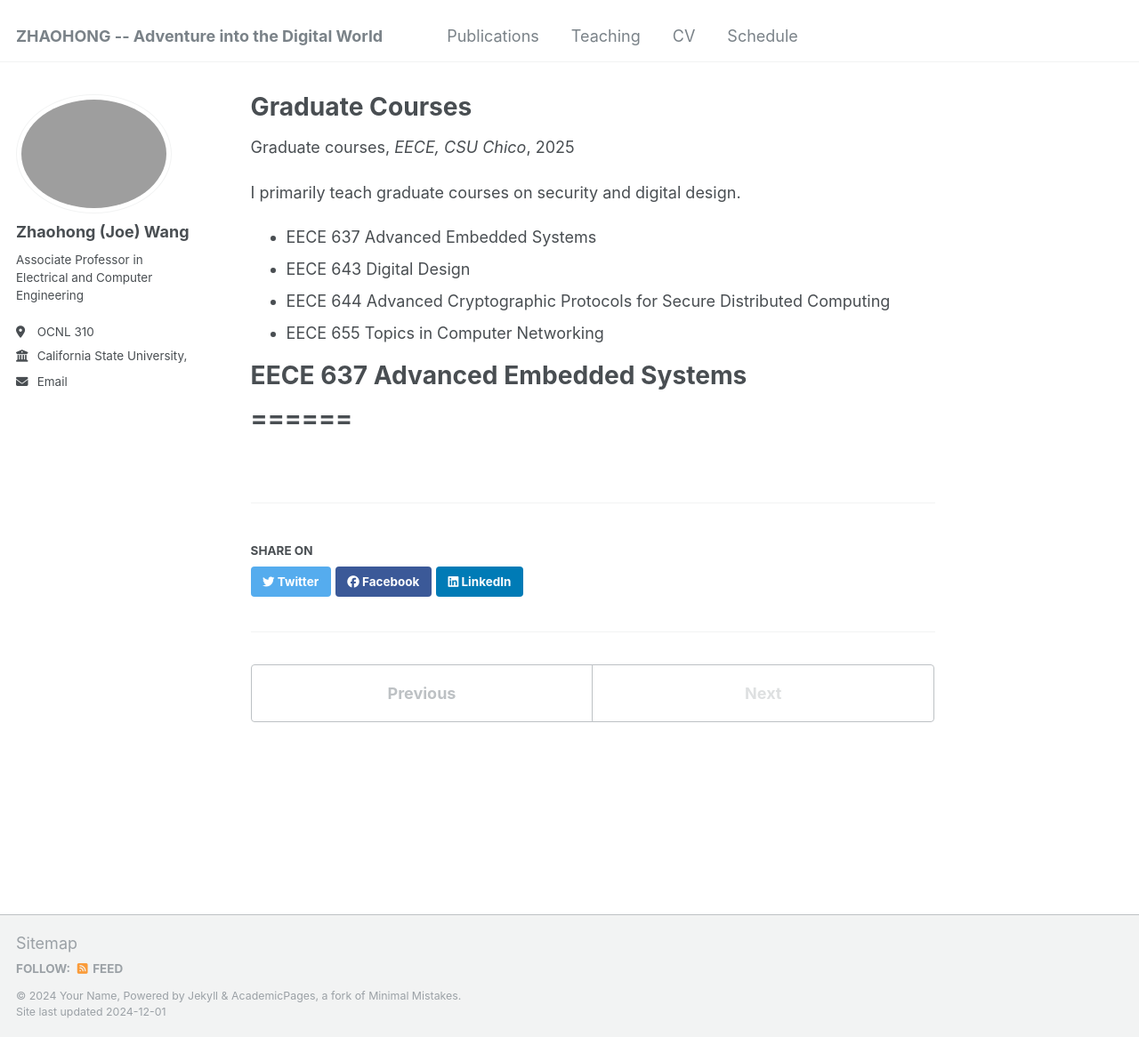
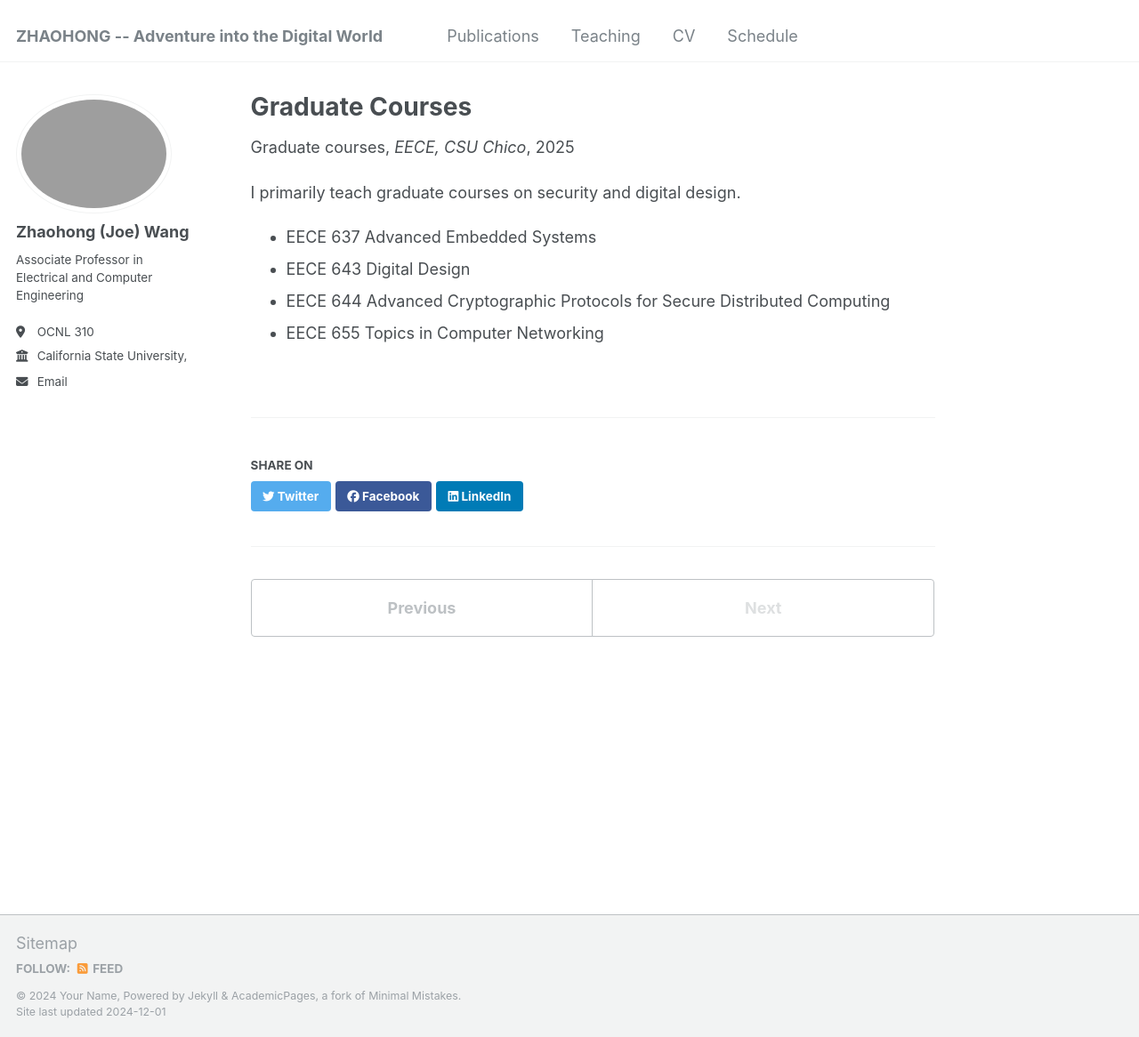
Before and after one commit to ciphermpcJoe/ciphermpcjoe.github.io, a Jekyll site: the page built from _teaching/2014-spring-teaching-1.md, in a window 1280 px wide and 1166 px high. Shown: the whole window at 89% size. Built offline with Jekyll 4.4.1, drawn with Linux system fonts in a browser that asks for light colours.

Commit message:
Teaching

```diff
--- a/_teaching/2014-spring-teaching-1.md
+++ b/_teaching/2014-spring-teaching-1.md
@@ -13,6 +13,3 @@ I primarily teach graduate courses on security and digital design.
 * EECE 643 Digital Design
 * EECE 644 Advanced Cryptographic Protocols for Secure Distributed Computing
 * EECE 655 Topics in Computer Networking
-
-# EECE 637 Advanced Embedded Systems
-# ======
```
